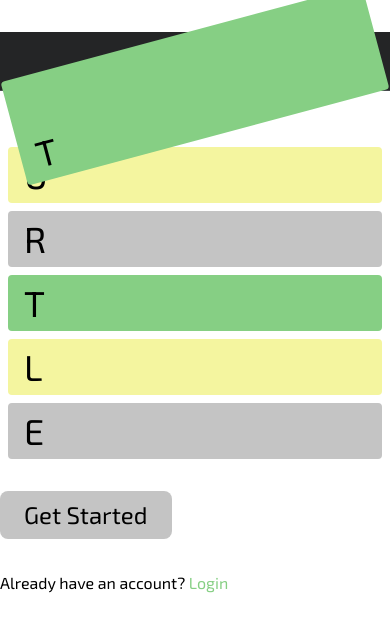
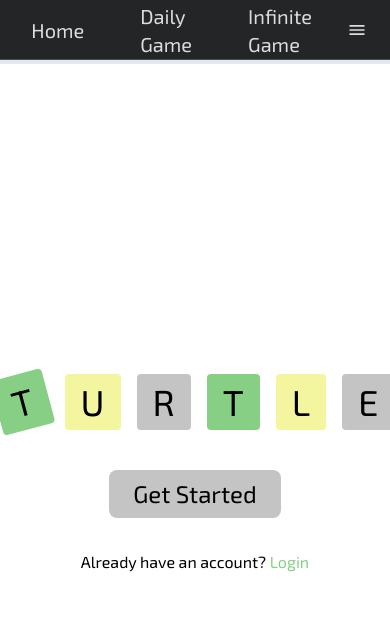
Before and after one commit to Thenlie/turtle, a React (Create React App) app in the folder client/: page / in a window 390 px wide. Shown: the top 632 px of the page. Built offline with nearby package versions, Linux system fonts and the light colour scheme; no server answers.

Commit message:
Revert "6 refactor header and navigation"

```diff
--- a/client/src/App.css
+++ b/client/src/App.css
@@ -26,42 +26,22 @@ a {
   text-decoration: none;;
 }
 
-.grow {
-  height: 100% auto;
-}
-
 /* Top Navigation Bar */
-header {
-  height: 100%;
-  width: 10%;
-  float: left;
-}
-
-.h-16 {
-  height: 100%;
-}
-
-footer {
-  display: flex;
-  bottom: 0;
-  height: 1 rem;
-}
 
 /* <nav> */
 .navbar {
-  height: 100%;
-  width: 100%;
+  height: var(--nav-size);
   background-color: var(--bg);
+  padding: 0 1rem;
   border-bottom: var(--border);
-  float: left;
 }
 
 /* <ul> */
 .navbar-nav {
   max-width: 100%;
   height: 100%;
-  display: block;
-  justify-content: left;
+  display: flex;
+  justify-content: flex-end;
 }
 
 /* <li> */
@@ -72,21 +52,10 @@ footer {
   justify-content: center;
 }
 
-.nav-item2 {
-  display: flex;
-  align-items: center;
-  justify-content: center;
-}
-
-.q-mark {
-  width: 30%;
-  height: 30%;
-}
-
 /* Icon Button */
 .icon-button {
   --button-size: calc(var(--nav-size) * 0.5);
-  width: 0;
+  width: var(--button-size);
   height: var(--button-size);
   border-radius: 50%;
   padding: 5px;
@@ -95,20 +64,6 @@ footer {
   align-items: center;
   justify-content: center;
   transition: filter 300ms;
-}
-
-.tut-icon-button {
-  --button-size: calc(var(--nav-size) * 0.5);
-  width: 1000px;
-  height: 1000px;
-  border-radius: 50%;
-  padding: 5px;
-  margin: 2px;
-  display: flex;
-  align-items: center;
-  justify-content: left;
-  transition: filter 300ms;
-  color: white;
 }
 
 .icon-button:hover {
@@ -123,12 +78,12 @@ footer {
 
 
 /* Dropdown Menu */
+
 .dropdown {
   position: absolute;
-  top: 450px;
-  left: -250px;
-  width: 400px;
-  transform: translateX(100%);
+  top: 58px;
+  width: 300px;
+  transform: translateX(-45%);
   background-color: var(--bg);
   border: var(--border);
   border-radius: var(--border-radius);
@@ -148,18 +103,8 @@ footer {
   border-radius: var(--border-radius);
   transition: background var(--speed);
   padding: 0.5rem;
-  justify-content: left;
 }
 
-.tut-item {
-  height: 50px;
-  display: flex;
-  align-items: center;
-  border-radius: var(--border-radius);
-  transition: background var(--speed);
-  padding: 0.5rem;
-  justify-content: left;
-}
 .menu-item .icon-button {
   margin-right: 0.5rem;
 }
@@ -175,15 +120,6 @@ footer {
 
 .icon-right {
   margin-left: auto;
-}
-
-.tutorial {
-  color: white;
-}
-
-.tut-header {
-  font-size: 30px;
-  margin-bottom: 40px;
 }
 
 /* CSSTransition classes  */
@@ -211,7 +147,9 @@ footer {
   transform: translateX(0%);
   transition: all var(--speed) ease;
 }
+.menu-secondary-exit {
 
+}
 .menu-secondary-exit-active {
   transform: translateX(110%);
   transition: all var(--speed) ease;
@@ -262,123 +200,3 @@ footer {
     transform: rotate(360deg);
   }
 }
-
-@media only screen and (max-width: 820px) {
-
-  body {
-    display: block;
-    width: 100%;
-  }
-
-  .navbar {
-    display: flex;
-    height: 100%;
-    width: 100%;
-    background-color: var(--bg);
-    padding: 0 1rem;
-    border-bottom: var(--border);
-    justify-content: right;
-  }
-
-  .navbar-nav {
-    max-width: 100%;
-    height: 100%;
-    display: flex;
-    justify-content: left;
-  }
-
-  .nav-item {
-    width: calc(var(--nav-size) * 0.8);
-    display: flex;
-    align-items: center;
-    justify-content: center;
-  }
-
-  .dropdown {
-    position: absolute;
-    top: 58px;
-    width: 300px;
-    background-color: var(--bg);
-    border: var(--border);
-    border-radius: var(--border-radius);
-    padding: 1rem;
-    overflow: hidden;
-    transition: height var(--speed) ease;
-    justify-content: right;
-  }
-
-  .icon-button {
-    --button-size: calc(var(--nav-size) * 0.5);
-    width: var(--button-size);
-    height: var(--button-size);
-    border-radius: 50%;
-    padding: 5px;
-    margin: 2px;
-    margin-top: 10px;
-    display: flex;
-    align-items: right;
-    justify-content: right;
-    transition: filter 300ms;
-  }
-
-  .tut-icon-button {
-    --button-size: calc(var(--nav-size) * 0.5);
-    width: 100%;
-    height: 100%;
-    border-radius: 50%;
-    margin-top: 10px;
-    display: flex;
-    align-items: right;
-    justify-content: right;
-    transition: filter 300ms;
-  }
-
-  .q-mark {
-    width: 60%;
-    height: 60%;
-  }
-
-  .h-16 {
-    height: rem 1;
-  }
-
-  .mobile-hide {
-    width: 0;
-    display: none;
-  }
-
-  header {
-    height: 7%;
-    width: 100%;
-    float: right;
-  }
-
-  .grow {
-    height: 100%;
-    width: 100%;
-    display: inline-block;
-    align-items: center;
-    justify-content: center;
-  }
-  .home_content {
-    justify-content: center;
-    width: 100%;
-  }
-
-  .flex {
-    display: block;
-  }
-
-  .w-1\/3 {
-    width: 80%;
-  }
-
-  .m-4 {
-    margin-top: 10px;
-    margin-left: 50px;
-  }
-
-  footer {
-    display: block;
-  }
-}
--- a/client/src/App.js
+++ b/client/src/App.js
@@ -4,7 +4,6 @@ import { ApolloClient, InMemoryCache, ApolloProvider, createHttpLink } from '@ap
 import Home from './pages/Home';
 import Forms from './pages/Forms';
 import Header from './components/Header';
-// import Footer from './components/Footer';
 import EndGame from './pages/EndGame';
 import DailyGame from './pages/DailyGame';
 import ContGame from './pages/ContGame';
@@ -48,7 +47,7 @@ function App() {
 
   return (
     <ApolloProvider client={client}>
-      <div className='h-full'>
+      <div className='flex flex-col h-full'>
         <Router>
           <Header user={user} />
           <Routes>
@@ -79,7 +78,6 @@ function App() {
           </Routes>
         </Router>
         </div>
-        {/* <Footer /> */}
     </ApolloProvider>
   );
 }
--- a/client/src/components/Footer/Footer.jsx
+++ /dev/null
@@ -1,9 +0,0 @@
-const Footer = () => {
-    return (
-        <footer className='bg-slate-200'>
-            <p className="text-center mt-6"><a href='https://www.github.com/thenlie'>©Thenlie 2022</a></p>
-        </footer>
-    )
-};
-
-export default Footer;
--- a/client/src/components/Header/Header.jsx
+++ b/client/src/components/Header/Header.jsx
@@ -2,7 +2,7 @@ import Navigation from "./Navigation";
 
 const Header = ({ user }) => {
     return (
-        <header className='bg-slate-200'>
+        <header className='h-16 bg-slate-200'>
             <Navigation user={user} />
         </header>
     )
--- a/client/src/components/Header/Navigation.jsx
+++ b/client/src/components/Header/Navigation.jsx
@@ -1,10 +1,8 @@
 import '../../App.css';
 import { Link } from 'react-router-dom';
 import { MdMenu } from 'react-icons/md';
-import { MdHelpOutline } from 'react-icons/md';
-import React, { useState, useEffect, useRef } from 'react';
-import { CSSTransition } from 'react-transition-group';
-import Tutorial from './Tutorial.jsx';
+import DropdownMenu from './DropdownMenu';
+import React, { useState } from 'react';
 
 const Navbar = (props) => {
   return (
@@ -27,85 +25,18 @@ const NavItem = (props) => {
   );
 };
 
-const NavItem2 = (props) => {
-  const [open, setOpen] = useState(false);
-
-  return (
-    <li className='nav-item2'>
-      <button className='tut-icon-button' onClick={() => setOpen(!open)}>
-        {props.icon}
-      </button>
-      {open && props.children}
-    </li>
-  );
-};
-
 const Navigation = ({ user }) => {
   return (
     <Navbar>
-      <li className='mobile-hide list-none m-5 text-xl hover:text-slate-500 menu-item bar-item'><Link to={'/'}>Profile</Link></li>
-      <li className='mobile-hide list-none m-5 text-xl hover:text-slate-500 menu-item bar-item'><Link to={'/'}>Home</Link></li>
-      <li className='mobile-hide list-none m-5 text-xl hover:text-slate-500 menu-item bar-item'><Link to={'/daygame'}>Daily Game</Link></li>
-      <li className='mobile-hide list-none m-5 text-xl hover:text-slate-500 menu-item bar-item'><Link to={'/contgame'}>Infinite Game</Link></li>
-      {!user && <li className='mobile-hide list-none m-5 text-xl hover:text-slate-500 menu-item bar-item'><Link to={'/login'}>Login</Link></li>}
-      {!user && <li className='mobile-hide list-none m-5 text-xl hover:text-slate-500 menu-item bar-item'><Link to={'/signup'}>Sign Up</Link></li>}
-      {user && <li className='mobile-hide list-none m-5 text-xl hover:text-slate-500 menu-item bar-item'><Link to={'/logout'}>Logout</Link></li>}
-      <NavItem2 icon={<MdHelpOutline className='q-mark'/>} className='menu-item'>
-      <Tutorial></Tutorial>
-      </NavItem2>
-      <NavItem icon={<MdMenu/>} className='tut-item'>
+      <li className='list-none m-5 text-xl hover:text-slate-500 menu-item bar-item'><Link to={'/'}>Home</Link></li>
+      <li className='list-none m-5 text-xl hover:text-slate-500 menu-item bar-item'><Link to={'/daygame'}>Daily Game</Link></li>
+      <li className='list-none m-5 text-xl hover:text-slate-500 menu-item bar-item'><Link to={'/contgame'}>Infinite Game</Link></li>
+      {user && <li className='list-none m-5 text-xl hover:text-slate-500 menu-item bar-item'><Link to={'/logout'}>Logout</Link></li>}
+      <NavItem icon={<MdMenu/>} className='menu-item'>
         <DropdownMenu></DropdownMenu>
       </NavItem>
     </Navbar>
   );
 };
 
-const DropdownMenu = ({ user }) => {
-  const [activeMenu, setActiveMenu] = useState('main');
-  const [menuHeight, setMenuHeight] = useState(null);
-  const dropdownRef = useRef(null);
-
-  useEffect(() => {
-    setMenuHeight(dropdownRef.current?.firstChild.offsetHeight)
-  }, []);
-
-  const calcHeight = (el) => {
-    const height = el.offsetHeight;
-    setMenuHeight(height);
-  };
-
-  const DropdownItem = (props) => {
-    return (
-      <a href='#' className='menu-item' onClick={() => props.goToMenu && setActiveMenu(props.goToMenu)}>
-        <span className='icon-button'>{props.leftIcon}</span>
-        {props.children}
-        <span className='icon-right'>{props.rightIcon}</span>
-      </a>
-    );
-  };
-
-  return (
-    <div className='dropdown' ref={dropdownRef}>
-      <CSSTransition in={activeMenu === 'main'} timeout={500} classNames='menu-primary' unmountOnExit onEnter={calcHeight}>
-        <div className='menu'>
-        <li className='list-none m-5 text-xl hover:text-slate-500 menu-item bar-item'><Link to={'/profile'}>Profile</Link></li>
-      <li className='list-none m-5 text-xl hover:text-slate-500 menu-item bar-item'><Link to={'/'}>Home</Link></li>
-      <li className='list-none m-5 text-xl hover:text-slate-500 menu-item bar-item'><Link to={'/daygame'}>Daily Game</Link></li>
-      <li className='list-none m-5 text-xl hover:text-slate-500 menu-item bar-item'><Link to={'/contgame'}>Infinite Game</Link></li>
-      <li className='list-none m-5 text-xl hover:text-slate-500 menu-item bar-item'><Link to={'/logout'}>Logout</Link></li>
-        </div>
-      </CSSTransition>
-
-      <CSSTransition in={activeMenu === 'animals'} timeout={500} classNames='menu-secondary' unmountOnExit onEnter={calcHeight}>
-        <div className='menu'>
-          <DropdownItem>High Scores</DropdownItem>
-          <DropdownItem>Top Ranks</DropdownItem>
-          <DropdownItem>Practice</DropdownItem>
-          <DropdownItem goToMenu='main'>Back</DropdownItem>
-        </div>
-      </CSSTransition>
-    </div>
-  );
-};
-
 export default Navigation;
```
Also changed, not shown: client/src/components/Header/DropdownMenu.jsx (renamed from client/src/components/Header/Tutorial.jsx, +6 -12 lines).
